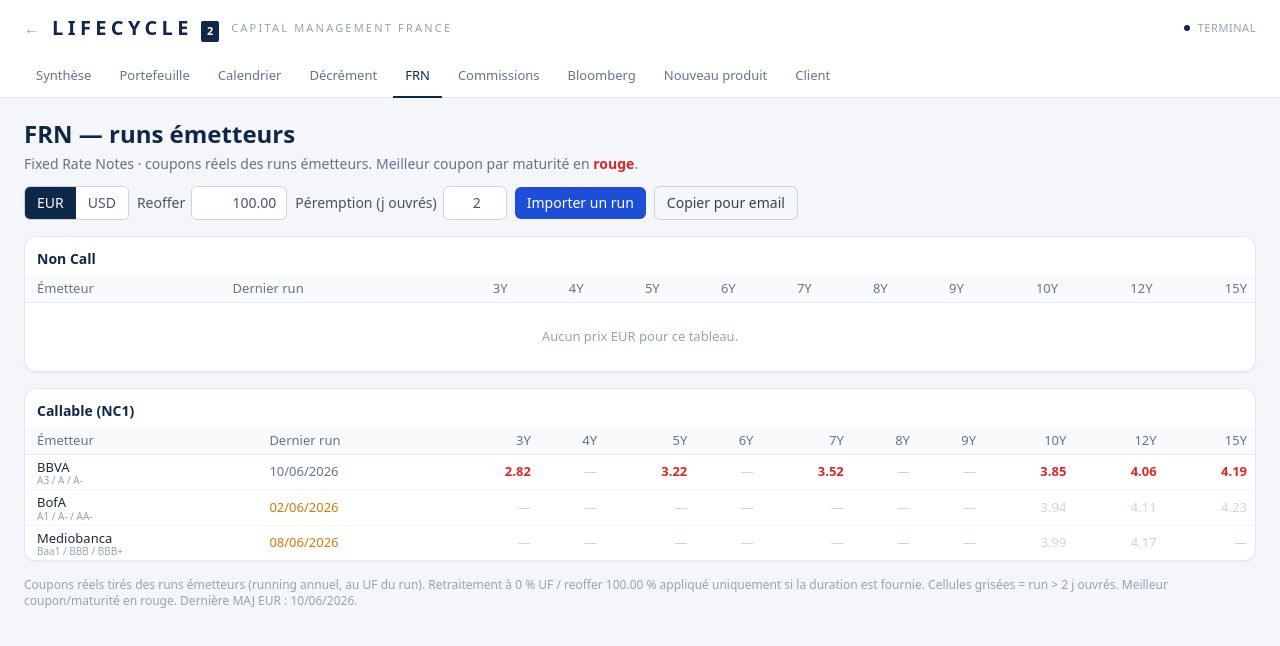
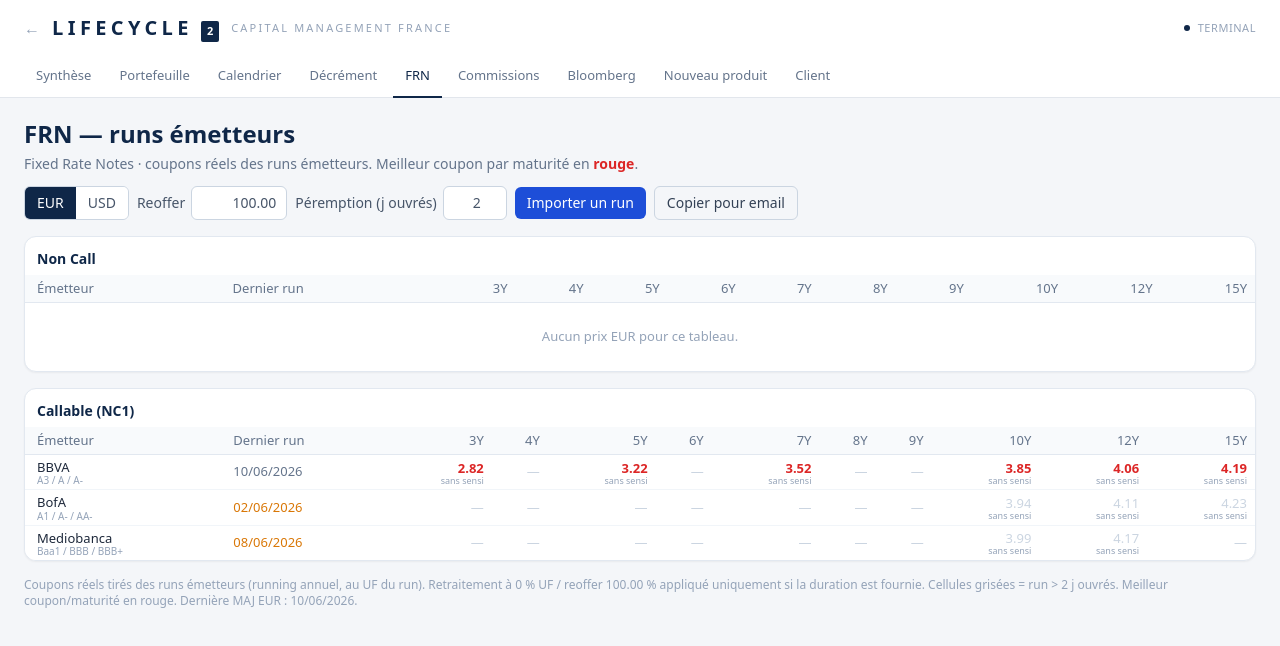
Before and after one commit to lsebah/dashboard, a Next.js app: page /lifecycle2/frn in a window 1280 px wide. Shown: the top 646 px of the page. Built offline with nearby package versions, Linux system fonts and the light colour scheme.

Commit message:
FRN : sensibilité affichée en petit sous le coupon (ou « sans sensi »)
Chaque cellule montre le coupon + la sensi (duration) en plus petit dessous, ou
« sans sensi » si le run ne la fournit pas. Pas de grille UF.

```diff
--- a/app/lifecycle2/components/FrnView.tsx
+++ b/app/lifecycle2/components/FrnView.tsx
@@ -175,7 +175,10 @@ export default function FrnView() {
                   return (
                     <td key={mat} className={`px-2 py-1 text-right tabular-nums ${cls}`}
                         title={`${q.issuer} ${q.maturityYears}Y · coupon ${fmt2(q.coupon)}% · UF ${fmt2(q.uf)}%${q.sensitivity != null ? ` · sensi ${q.sensitivity}` : ' · duration non fournie'} · run ${dateFr(q.runDate)}${q.source ? ' · ' + q.source : ''}`}>
-                      {fmt2(d.value)}
+                      <div className="leading-tight">{fmt2(d.value)}</div>
+                      <div className="text-[9px] font-normal leading-none text-slate-400">
+                        {q.sensitivity != null ? `s ${q.sensitivity}` : 'sans sensi'}
+                      </div>
                     </td>
                   )
                 })}
```
